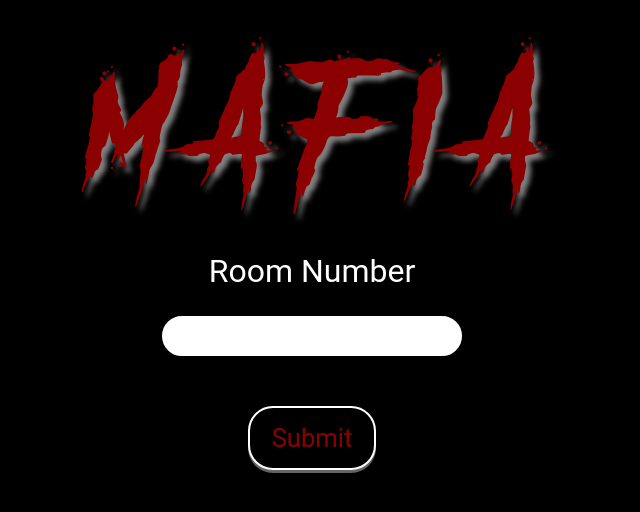
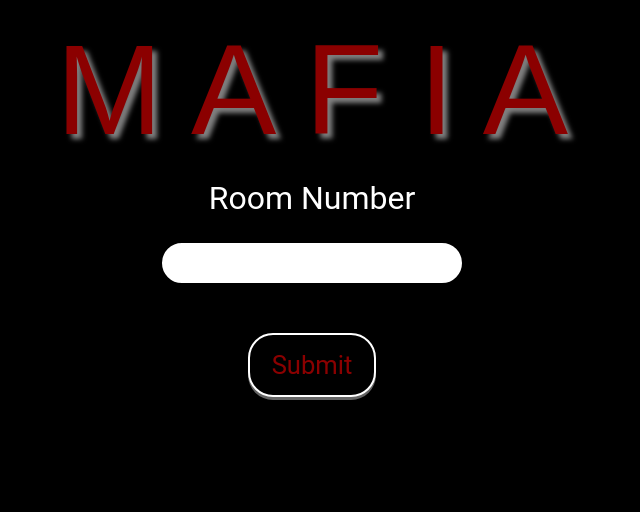
Before and after one commit to JonDoucette/Mafia-Site, a website: page frontend/index.html in a window 1280 px wide. Shown: the whole page, without its empty margins (328-968 px from the left). Drawn offline with nearby package versions, Linux system fonts and the light colour scheme; no server answers.

Commit message:
Font finding

```diff
--- a/frontend/stylesheets/main.css
+++ b/frontend/stylesheets/main.css
@@ -1,6 +1,6 @@
 @font-face {
     font-family: AnotherDanger;
-    src: url('/frontend/fonts/AnotherDanger.otf');
+    src:local('../frontend/fonts/AnotherDanger.otf');
 }
 
 @media only screen and (min-width: 600px) {
--- a/server.js
+++ b/server.js
@@ -29,7 +29,6 @@ app.use(cors())
 // });
 app.get('/', (req, res) => {
   res.sendFile('/frontend/', {root: __dirname });
-  res.sendFile('/frontend/fonts', {root: __dirname });
 
 });
 
```
